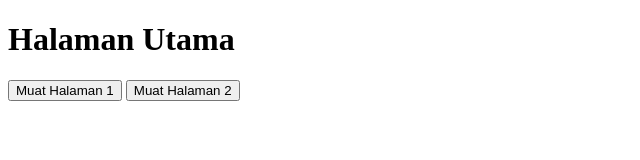
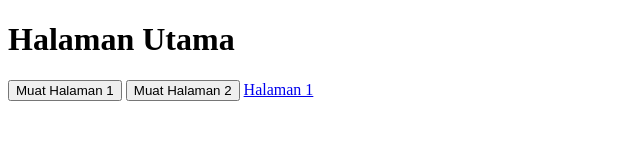
Before and after one commit to visusvloid/visusvloid.github.io, a plain HTML site: page x/sak.html in a window 1280 px wide. Shown: the whole page, without its empty margins (0-640 px from the left). Drawn offline with Linux system fonts and the light colour scheme.

Commit message:
Update sak.html

```diff
--- a/x/sak.html
+++ b/x/sak.html
@@ -10,7 +10,7 @@
   <h1>Halaman Utama</h1>
   <button onclick="goToPage('page1.html')">Muat Halaman 1</button>
   <button onclick="goToPage('page2.html')">Muat Halaman 2</button>
-
+  <a href="page1.html">Halaman 1</a>
   <script>
     function goToPage(pageUrl) {
       window.location.href = pageUrl; // Mengarahkan ke halaman baru tanpa reload
```
